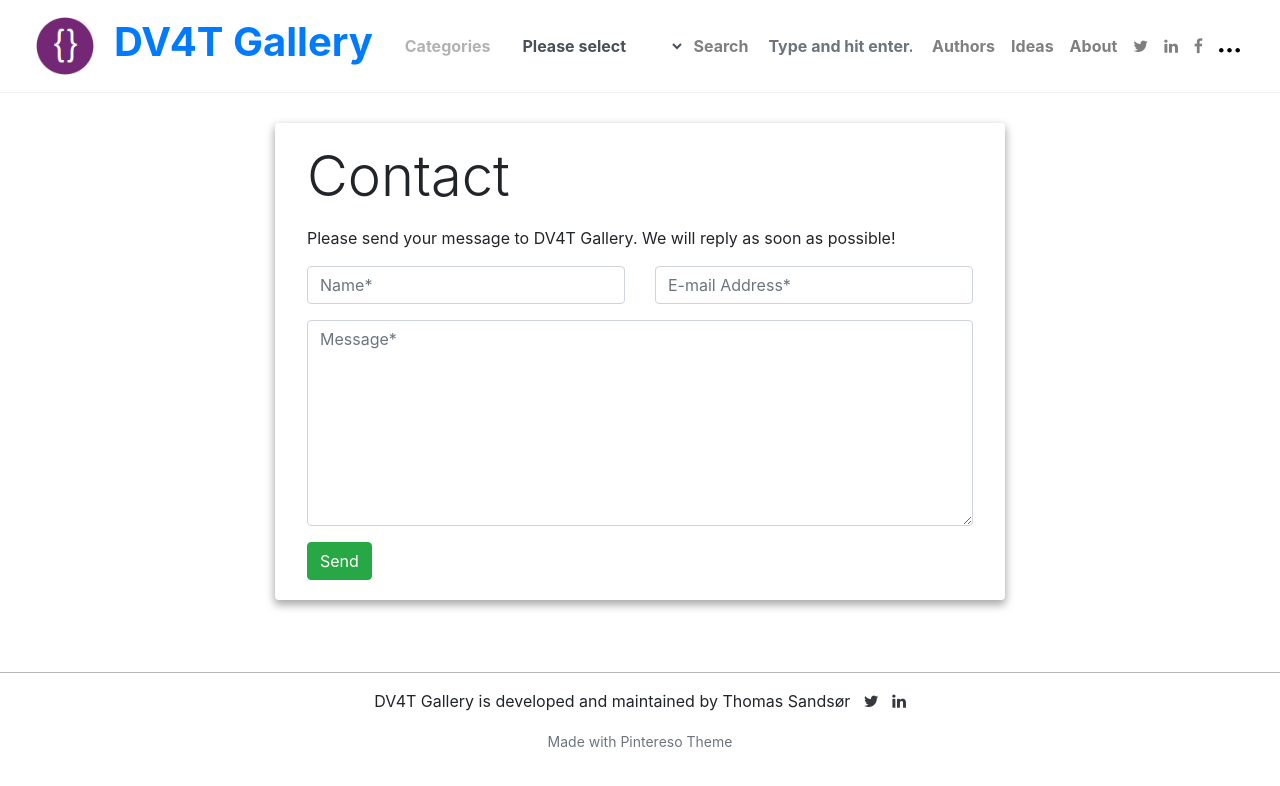
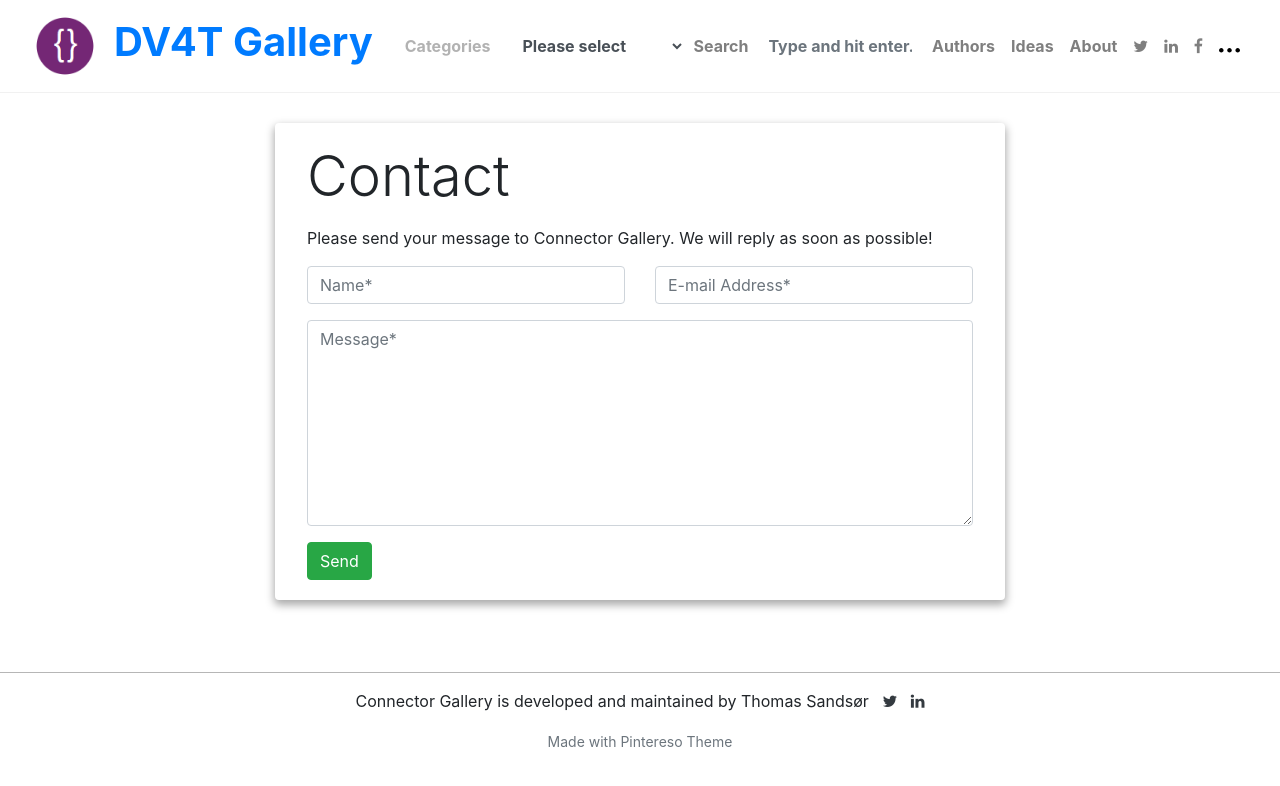
Before and after one commit to thomassandsor/connector.gallery, a Jekyll site: the page built from _pages/contact.md, in a window 1280 px wide. Shown: the top 786 px of the page. Built offline with Jekyll 4.4.1, drawn with Linux system fonts in a browser that asks for light colours; nearby versions of some CDN libraries; library files that are not in the unit come from our copies; comment, search, counter and statistics services are not loaded.

Commit message:
Connector Rename

```diff
--- a/_config.yml
+++ b/_config.yml
@@ -1,10 +1,10 @@
 # Site
-name: 'DV4T Gallery'
-description: 'DV4T Gallery is a collection of Power Apps for Microsoft Teams'
+name: 'Connector Gallery'
+description: 'Connector Gallery is a collection of Connectors for Microsoft Power Platform'
 logo: 'assets/images/logo.png'
 favicon: 'assets/images/logo.png'
-baseurl: '/dv4t.gallery'
-disqus: 'dv4tgallery'
+baseurl: ''
+disqus: 'connectorgallery'
 email: ''
 
 include: ["_pages"]
--- a/index.html
+++ b/index.html
@@ -1,7 +1,7 @@
 ---
 title: "Home"
 layout: default
-description: "DV4T Gallery is a collection of Power Apps for Microsoft Teams"
+description: "Connectors Gallery is a collection of Connectors for Microsoft Power Platform"
 ---
 <br/>
 <section class="mt-4 mb-5">
```
